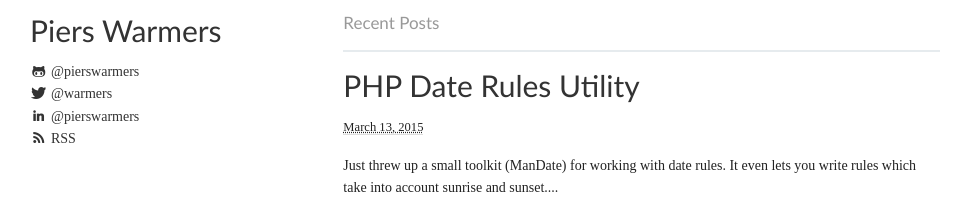
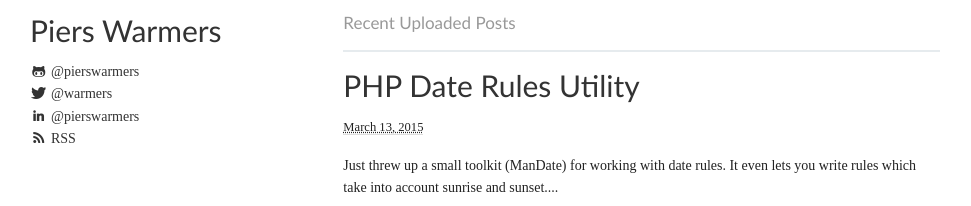
Before and after one commit to pierswarmers/pierswarmers.github.com, a Jekyll site: the page built from index.html, in a window 1280 px wide. Shown: the top 206 px of the page, without its empty margins (155-1126 px from the left). Built offline with Jekyll 4.4.1, drawn with Linux system fonts in a browser that asks for light colours; some web fonts are replaced; comment, search, counter and statistics services are not loaded.

Commit message:
Update index.html

```diff
--- a/index.html
+++ b/index.html
@@ -3,7 +3,7 @@ layout: default
 title: Welcome
 ---
 
-<h5 class="sub-header">Recent Posts</h5>
+<h5 class="sub-header">Recent Uploaded Posts</h5>
 
 <ul class="post-list">
     {% for post in site.posts limit:10 %}
```
